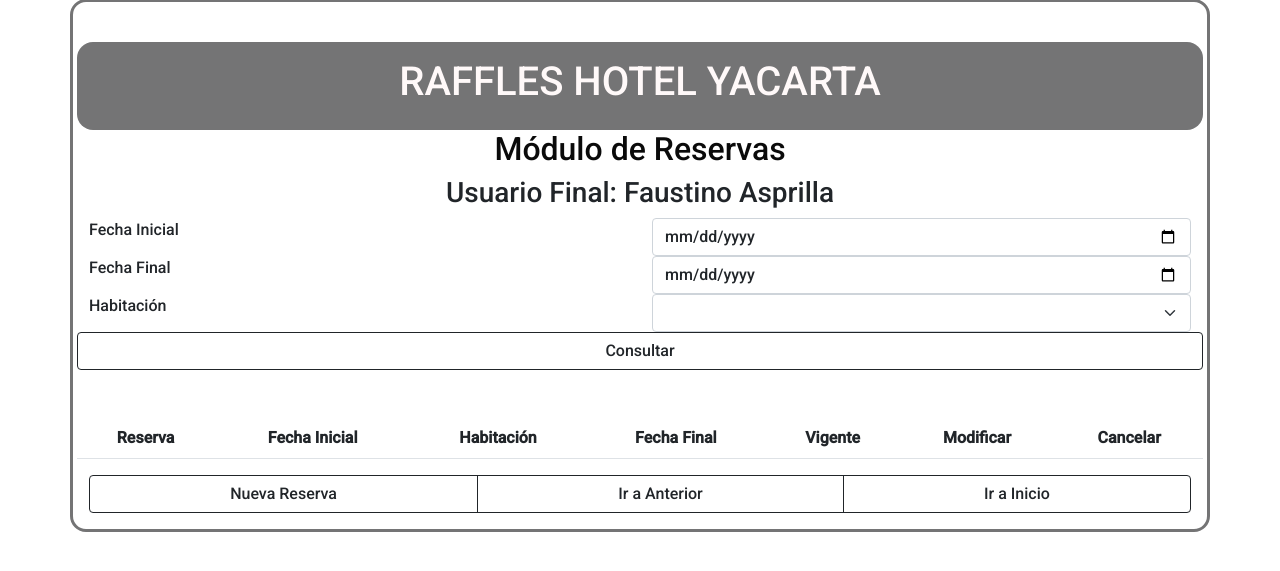
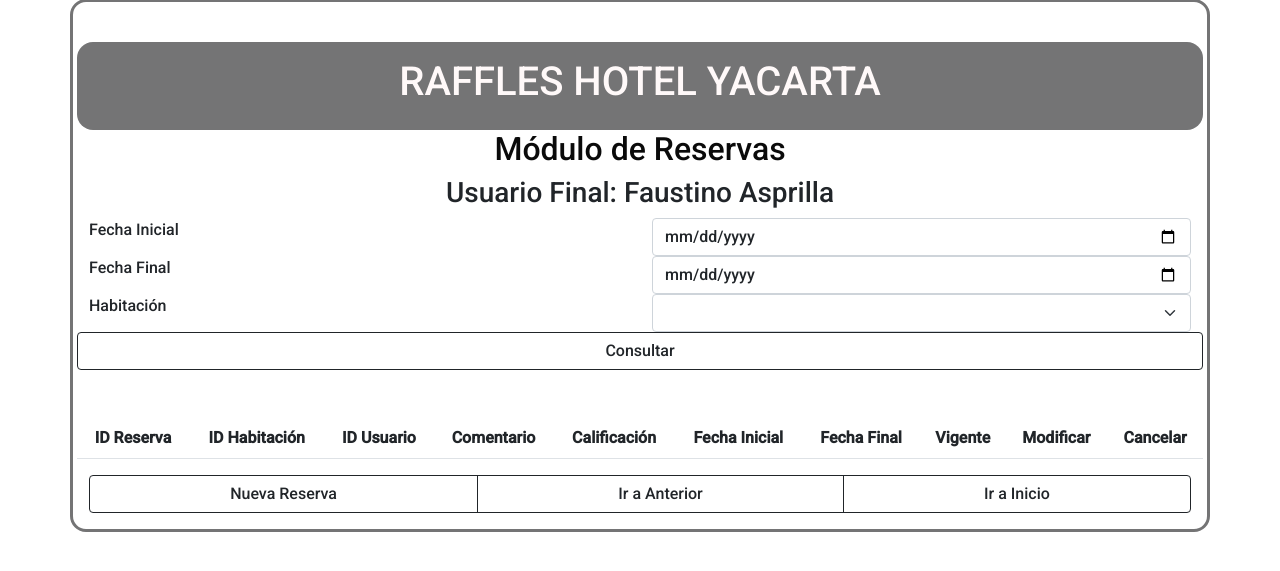
Before and after one commit to jvalu90/AppWebS_3, a Flask app: page /0-1-3-4-modulo_reservas in a window 1280 px wide. Shown: the part 49-620 px from the top of the page. Run offline with Flask 2, Linux system fonts and the light colour scheme; data comes from the database, SQL or seed files in the repository; lists and menus that the app fills with data are empty; parts of the project's set-up code (start-up, migrations or seed data) failed here and were passed over.

Commit message:
actualizan campos para mostrar en módulo reservas

```diff
--- a/app.py
+++ b/app.py
@@ -2,7 +2,7 @@ from flask import Flask, render_template, request, redirect, url_for
 from flask.templating import render_template
 from forms import formlogin, FormCalificarHabitacion, formreservas,FormAgregarUsuarioFinalCRUD,FormModificarUsuarioFinalCRUD,FormAgregarUsuarioAdmonCRUD,FormModificarUsuarioAdmonCRUD
 import os
-from models import reservas,usuario_final,usuario_administrador,login
+from models import reservas,usuario_final,usuario_administrador #login
 
 app = Flask(__name__)
 
--- a/templates/0-1-3-4-modulo_reservas.html
+++ b/templates/0-1-3-4-modulo_reservas.html
@@ -87,9 +87,12 @@
           <table class="table table-striped text-center">
             <thead>
               <tr>
-                <th scope="col">Reserva</th>
+                <th scope="col">ID Reserva</th>
+                <th scope="col">ID Habitación</th>
+                <th scope="col">ID Usuario</th>
+                <th scope="col">Comentario</th>
+                <th scope="col">Calificación</th>
                 <th scope="col">Fecha Inicial</th>
-                <th scope="col">Habitación</th>
                 <th scope="col">Fecha Final</th>
                 <th scope="col">Vigente</th>
                 <th scope="col">Modificar</th>
@@ -109,8 +112,11 @@
                   <tbody>
                     <tr>
                       <td>{{ item.id_reserva }}</td>
+                      <td>{{ item.id_habitacion }}</td>
+                      <td>{{ item.id_usuario }}</td>
+                      <td>{{ item.comentario }}</td>
+                      <td>{{ item.calificación }}</td>
                       <td>{{ item.fecha_inicial }}</td>
-                      <td>{{ item.id_habitacion }}</td>
                       <td>{{ item.fecha_final }}</td>
                       <td>{{ item.activo }}</td>
                       <!--<td><a class="btn btn-light" href="0-1-3-4-2-modificar_reservas.html" role="button">Modificar</a></td> -->
@@ -122,7 +128,7 @@
               {% else %}
                 <tbody>
                   <tr>
-                    <td colspan="7">No se encontraron reservas en la base de datos</td>
+                    <td colspan="10">No se encontraron reservas en la base de datos, por favor verifique los campos ingresados</td>
                   </tr>
                 </tbody>
               {% endif %}
```
